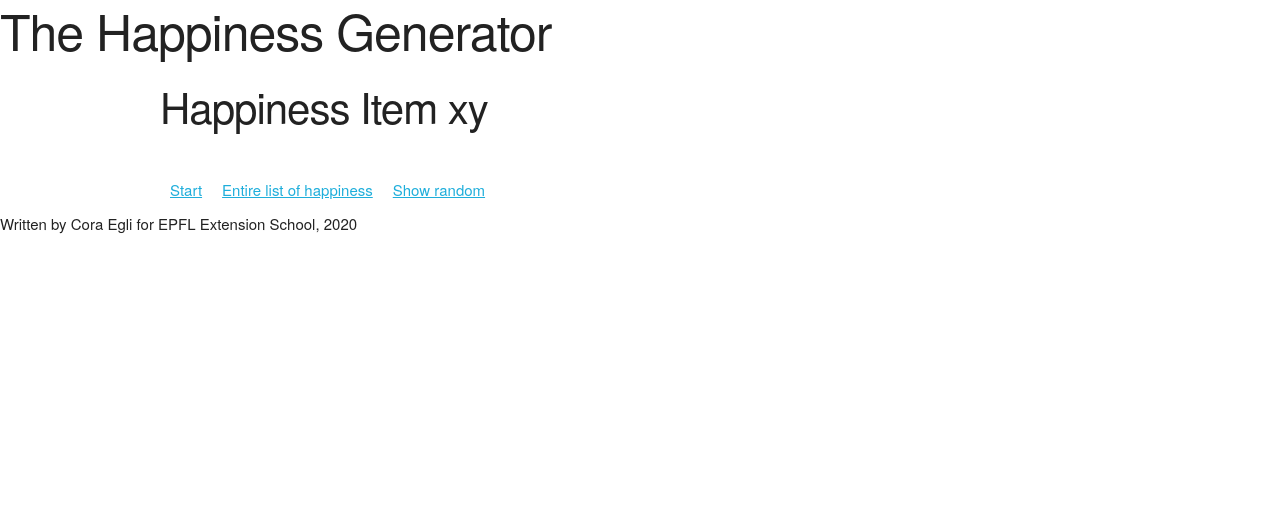
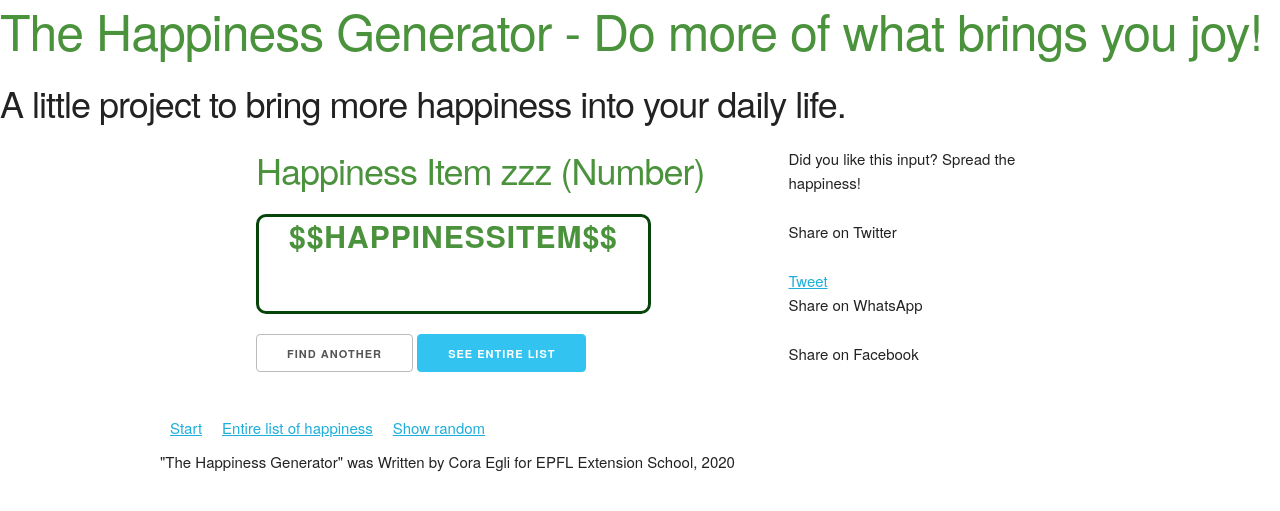
Before and after one commit to ContentCora/HappinessGenerator, a Flask app: page / in a window 1280 px wide. Shown: the top 511 px of the page. Run offline with Flask 2, Linux system fonts and the light colour scheme; some libraries are stand-ins or nearby versions.

Commit message:
added favicon, rough styling using Skeleton classes and style.css

```diff
--- a/static/style.css
+++ b/static/style.css
@@ -7,3 +7,26 @@
     padding-left: 10px;
     padding-right: 10px;
 }
+/* nice green colour that I use for various elements */
+.green {
+    color: rgb(74, 146, 60);
+}
+
+/* "Box" is the container for the Happiness Item itself */
+.box {
+    display: inline-block;
+    height: 100px;
+    padding: 0 30px;
+    color: rgb(74, 146, 60);
+    text-align: center;
+    font-size: 30px;
+    font-weight: 600;
+    line-height: 38px;
+    letter-spacing: .1rem;
+    text-decoration: none;
+    white-space: nowrap;
+    background-color: transparent;
+    border-radius: 10px;
+    border: 3px solid rgb(6, 68, 9);
+    box-sizing: border-box; }
+}
--- a/templates/layouts/main.html
+++ b/templates/layouts/main.html
@@ -9,9 +9,12 @@
     <link rel="stylesheet" href="/static/lib/skeleton/normalize.css" />
     <link rel="stylesheet" href="/static/lib/skeleton/skeleton.css" />
     <link rel="stylesheet" href="/static/style.css" />
+
+    <link rel="icon" type="image/svg+xml" href="/static/images/favicon.svg">
 </head>
 <header>
-    <h1>The Happiness Generator</h1>
+    <h1 class="green">The Happiness Generator - Do more of what brings you joy!</h1>
+    <h3>A little project to bring more happiness into your daily life.</h3>
 </header>
 <body>
     <div class="container">
@@ -33,8 +36,8 @@
                 </li>
             </ul>
         </div>
-        <div>
-          <p>Written by Cora Egli for EPFL Extension School, 2020</p>
+        <div class="container">
+          <p>"The Happiness Generator" was Written by Cora Egli for EPFL Extension School, 2020</p>
         </div>
     </footer>
 </body>
--- a/templates/list.html
+++ b/templates/list.html
@@ -2,9 +2,9 @@
 
 {% block content %}
 
-    <h2>Create your own list of happiness</h2>
-<div class="container">
-    <!-- List of all Happiness Items, plus editing possibilities -->
+<div class="container"></div>
+    <h2>Create & customize your own list of happiness</h2>
+    <!-- List of all Happiness Items, displayed neutrally, plus editing possibilities -->
 </div>
 
 {% endblock %}
--- a/templates/start.html
+++ b/templates/start.html
@@ -1,10 +1,29 @@
+<!-- This structure is to be used as a default page (start) as well as for any random happiness item. It might not be necessary to have a random.html page at all. -->
 {% extends "layouts/main.html" %}
 
 {% block content %}
+<div class="container">
+    <div class="row">
+        <div class="two-thirds column">
+        <h3 class="green">Happiness Item zzz (Number)</h3>
+            <!-- A happiness item presented at random -->
+            <h3 class="box">$$HAPPINESSITEM$$</h3>
+            <div class="buttons">
+                <!-- Buttons "Find another" and "See entire list"-->
+                <a href="/random"><button>Find another</button></a>
+                <a href="/list"><button class="button-primary">See entire list</button></a>
+            </div>
+        </div>
 
-    <h2>Happiness Item xy</h2>
-<div class="container">
-    <!-- One happiness item presented at random -->
+        <div class="one-third column">
+            <p>Did you like this input? Spread the happiness!</p>
+            <p>Share on Twitter</p>
+            <a href="https://twitter.com/share?ref_src=twsrc%5Etfw" class="twitter-share-button" data-size="large" data-text="This happiness input gave me joy. Want to have a go too?" data-via="CoraEgli" data-hashtags="happinessgenerator" data-show-count="false">Tweet</a><script async src="https://platform.twitter.com/widgets.js" charset="utf-8"></script>
+            <p>Share on WhatsApp</p>
+            <p>Share on Facebook</p>
+        </div>
+    </div>
+
 </div>
 
 {% endblock %}
```
Also changed, not shown: templates/random.html (+1 -12 lines), static/images/favicon.svg (added).
